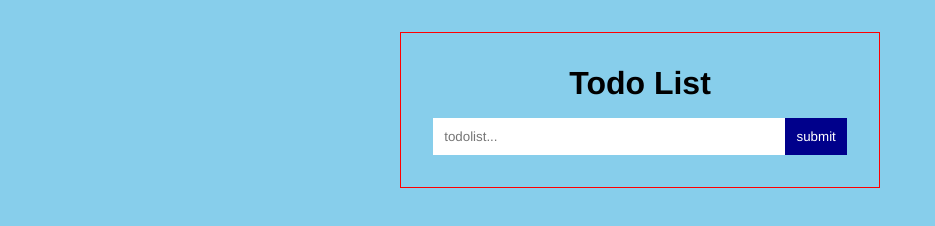
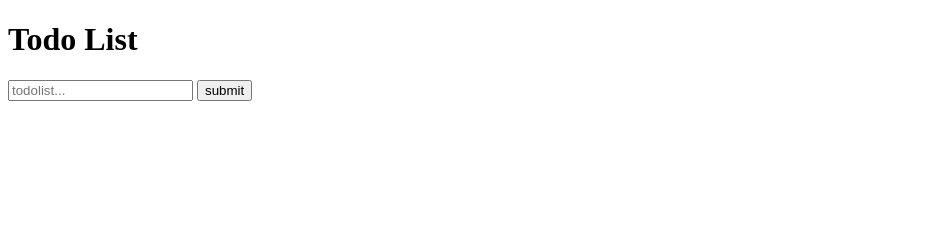
Before and after one commit to Sithu-gma/textTodo, a plain HTML site: page index.html in a window 1280 px wide. Shown: the whole page, without its empty margins (0-935 px from the left). Drawn offline with Linux system fonts and the light colour scheme.

Commit message:
lost css

```diff
--- a/index.html
+++ b/index.html
@@ -5,60 +5,7 @@
     <meta http-equiv="X-UA-Compatible" content="IE=edge">
     <meta name="viewport" content="width=device-width, initial-scale=1.0">
     <title>ToDo List</title>
-    <style>
-        *{
-            margin: 0;
-            padding: 0;
-            box-sizing: border-box;
-            font-family: 'Franklin Gothic Medium', 'Arial Narrow', Arial, sans-serif;
-        }
-        body{
-            width: 100%;
-            background-color: skyblue;
 
-        }
-        .container{
-            width: 30rem;
-            margin: 2rem auto;
-            border: 1px solid red;
-            padding: 2rem;
-        }
-        .container .title{
-            text-align: center;
-        }
-        .container .form{
-            background-color: #fff;
-            margin-top: 1rem;
-            display: flex;
-            align-items: center;
-        }
-        .form input {
-            flex: 1;
-            padding: 0.7rem;
-            border:  none;
-            background-color: transparent;
-            outline: none;
-        }
-        .form .btn{
-            padding: 0.7rem;
-            background-color: darkblue;
-            color: #fff;
-            cursor: pointer;
-            border: none;
-        }
-        .list .todo {
-            display: flex;
-            justify-content: space-between;
-            align-items: center;
-            gap: 0.5rem;
-            background-color: #fff;
-            margin-top: 0.5rem;
-            padding: 0.5rem;
-        }
-        .todo span {
-            cursor: pointer;
-        }
-    </style>
 </head>
 <body>
     <div class="container">
```
